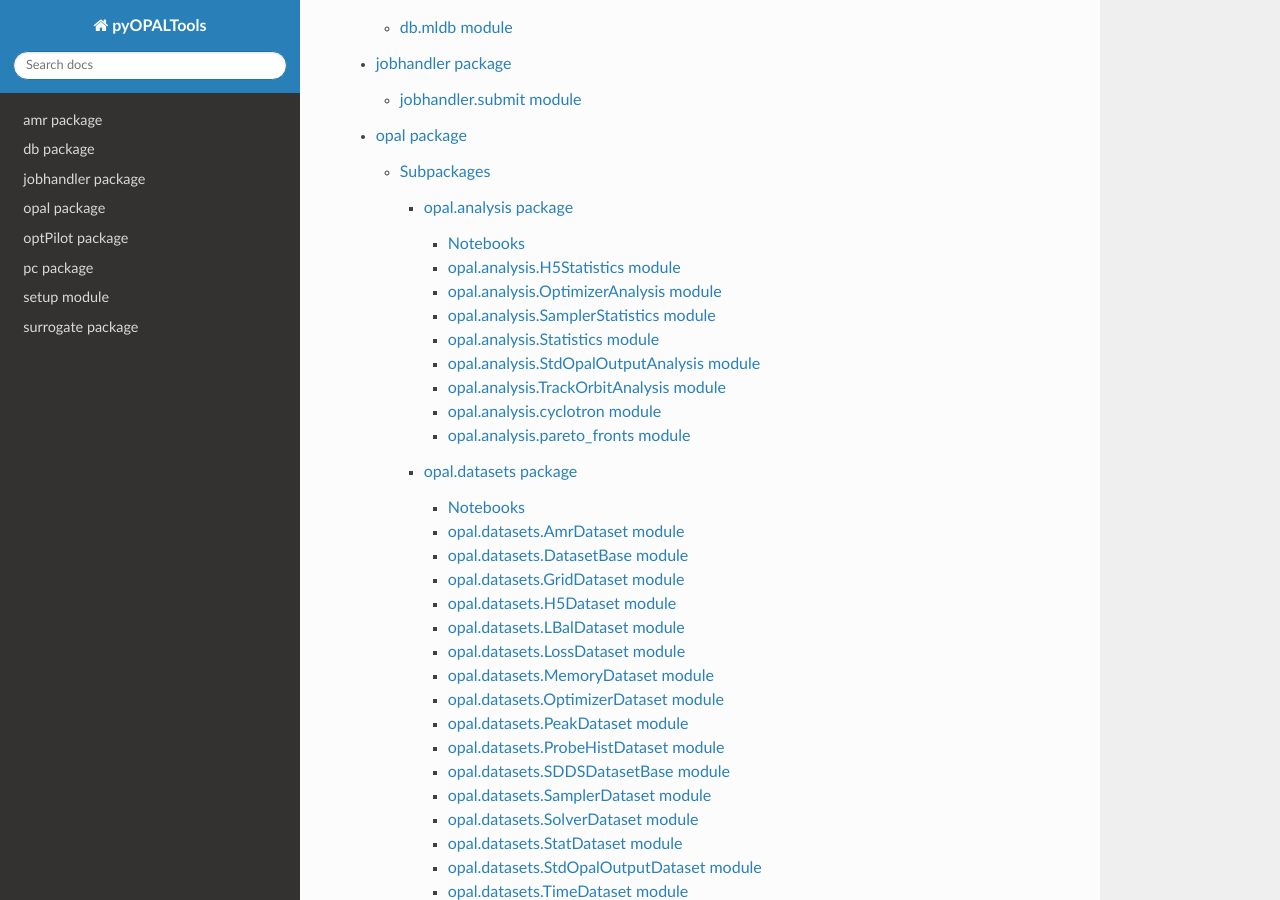
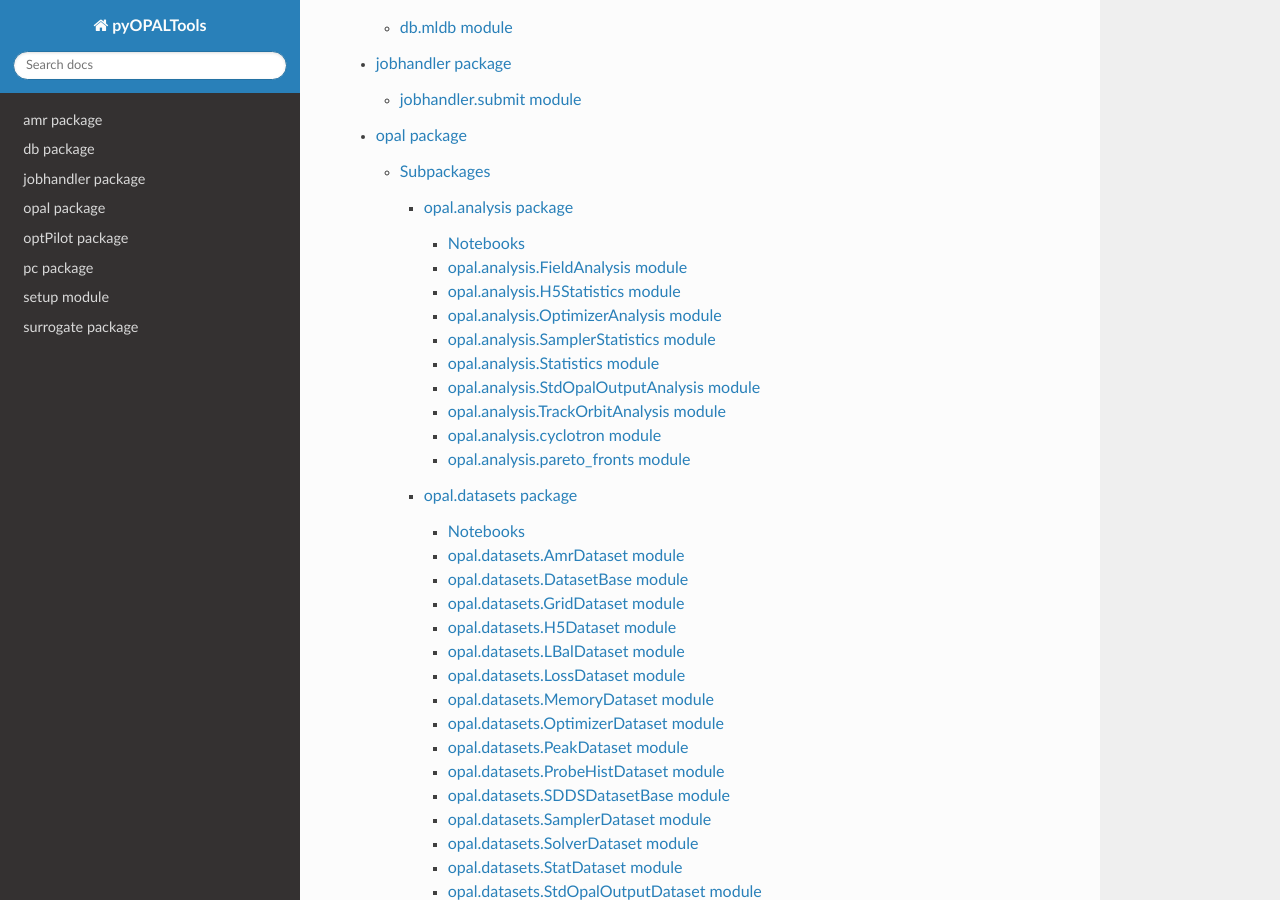
Before and after one commit to OPALX-project/pyOPALTools, a Sphinx documentation site: the page built from doc/source/index.rst, in a window 1280 px wide and 900 px high, scrolled down 313 px. Built offline with Sphinx 7.4.7 and the Read the Docs theme 2.0.0, drawn with Linux system fonts in a browser that asks for light colours; pages that are not in the unit, such as notebooks, are missing from menus.

Commit message:
update opal.analysis.rst

```diff
--- a/doc/source/opal.analysis.rst
+++ b/doc/source/opal.analysis.rst
@@ -6,6 +6,11 @@
 
 .. toctree::
    cyclotron<Cyclotron>
+
+opal.analysis.FieldAnalysis module
+---------------------------------
+
+.. automodule:: opal.analysis.FieldAnalysis
 
 opal.analysis.H5Statistics module
 ---------------------------------
```
